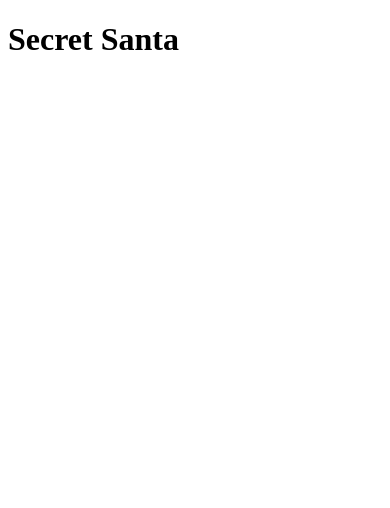
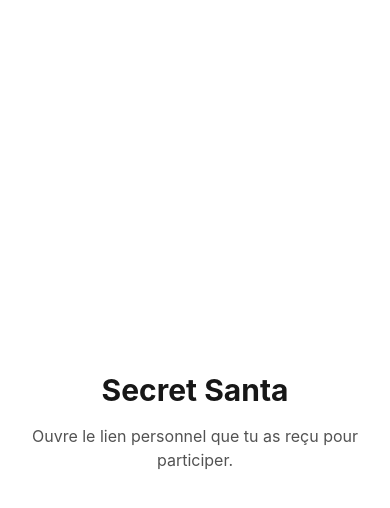
Before and after one commit to julienr114/secret-santa, a Nuxt app: page / in a window 390 px wide. Shown: the top 508 px of the page. Built offline with nearby package versions, Linux system fonts and the light colour scheme.

Commit message:
feat: add Tailwind CSS 4 with a mobile-first base layer
Tailwind runs through its Vite plugin; the base layer sets 44px minimum
touch targets as required by README section 11.

Co-Authored-By: Claude Fable 5.1 <noreply@anthropic.com>

```diff
--- /dev/null
+++ b/app/assets/css/main.css
@@ -0,0 +1,18 @@
+@import 'tailwindcss';
+
+/* Mobile first: one column, large touch targets (README section 11). */
+@layer base {
+  html {
+    -webkit-text-size-adjust: 100%;
+  }
+  body {
+    @apply min-h-dvh bg-white text-neutral-900 antialiased;
+  }
+  button,
+  [role='button'],
+  a.btn,
+  input,
+  select {
+    @apply min-h-11;
+  }
+}
--- a/app/pages/index.vue
+++ b/app/pages/index.vue
@@ -4,7 +4,12 @@
 </script>
 
 <template>
-  <main>
-    <h1>Secret Santa</h1>
+  <main
+    class="mx-auto flex min-h-dvh max-w-md flex-col items-center justify-center gap-4 p-6 text-center"
+  >
+    <h1 class="text-3xl font-bold">Secret Santa</h1>
+    <p class="text-neutral-600">
+      Ouvre le lien personnel que tu as reçu pour participer.
+    </p>
   </main>
 </template>
--- a/nuxt.config.js
+++ b/nuxt.config.js
@@ -1,9 +1,12 @@
 import { defineNuxtConfig } from 'nuxt/config';
+import tailwindcss from '@tailwindcss/vite';
 
 export default defineNuxtConfig({
   compatibilityDate: '2026-11-13',
   devtools: { enabled: true },
   modules: ['@nuxt/eslint'],
+  css: ['~/assets/css/main.css'],
+  vite: { plugins: [tailwindcss()] },
   // Plain JavaScript project: Nuxt still generates .nuxt/tsconfig.json for
   // editor tooling, but never type-checks.
   typescript: { typeCheck: false },
--- a/package.json
+++ b/package.json
@@ -27,6 +27,7 @@
   },
   "devDependencies": {
     "@nuxt/eslint": "^1.17.0",
+    "@tailwindcss/vite": "^4.3.5",
     "@vitest/coverage-v8": "^5.1.0",
     "eslint": "^10.14.0",
     "eslint-config-prettier": "^10.1.8",
@@ -34,6 +35,7 @@
     "lint-staged": "^17.6.0",
     "prettier": "^3.10.1",
     "simple-git-hooks": "^2.14.0",
+    "tailwindcss": "^4.3.5",
     "vitest": "^5.1.0"
   },
   "simple-git-hooks": {
```
Also changed, not shown: 1 other file (tests, documents, lock files or other folders).
